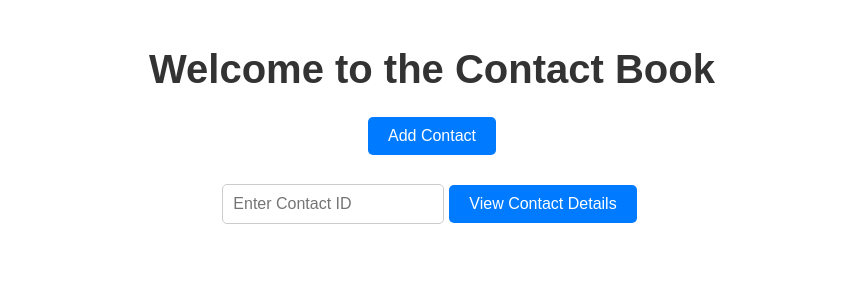
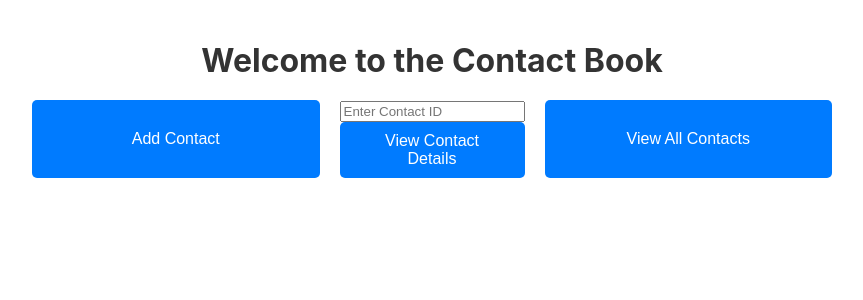
Before and after one commit to sudhanshu2070/react-phonebook, a React (Create React App) app: page / in a window 1280 px wide. Shown: the top 300 px of the page, without its empty margins (208-1071 px from the left). Built offline with nearby package versions, Linux system fonts and the light colour scheme.

Commit message:
Connecting to Mongo DB

```diff
--- a/src/App.tsx
+++ b/src/App.tsx
@@ -10,7 +10,7 @@ const App: React.FC = () => {
   return (
     <Router>
       <Routes>
-        <Route path="/" element={<Home />} />
+        <Route path="/" element={<Home/>} />
         <Route path="/add-contact" element={<AddContact />} />
         <Route path="/contact/:id" element={<ContactDetails contacts={contacts} />} />
         <Route path="/contact" element={<ContactDetails contacts={contacts} />} /> {/* Handle the case with no ID */}
--- /dev/null
+++ b/src/components/AddContact/AddContact.css
@@ -0,0 +1,61 @@
+/* AddContact.css */
+.add-contact-container {
+  background-color: #f9f9f9;
+  padding: 20px;
+  border-radius: 10px;
+  max-width: 500px;
+  margin: 40px auto;
+  box-shadow: 0 4px 10px rgba(0, 0, 0, 0.1);
+}
+
+h1 {
+  font-size: 2em;
+  margin-bottom: 20px;
+  color: #333;
+  text-align: center;
+}
+
+.input-group {
+  margin-bottom: 15px;
+  display: flex;
+  flex-direction: column;
+}
+
+.input-group label {
+  margin-bottom: 5px;
+  font-weight: bold;
+  color: #555;
+}
+
+.input-group input {
+  padding: 10px;
+  font-size: 1em;
+  border-radius: 5px;
+  border: 1px solid #ccc;
+  transition: border-color 0.3s ease;
+}
+
+.input-group input:focus {
+  border-color: #007bff;
+  outline: none;
+}
+
+button {
+  padding: 12px 20px;
+  font-size: 1em;
+  color: white;
+  background-color: #28a745;
+  border: none;
+  border-radius: 5px;
+  cursor: pointer;
+  width: 100%;
+  transition: background-color 0.3s ease;
+}
+
+button:hover {
+  background-color: #218838;
+}
+
+button:active {
+  background-color: #1e7e34;
+}
--- a/src/components/AddContact/AddContact.tsx
+++ b/src/components/AddContact/AddContact.tsx
@@ -1,10 +1,70 @@
-import React from 'react';
+import React, { useState } from 'react';
+import axios from 'axios';
+import { useNavigate } from 'react-router-dom';
+import './AddContact.css'; // Import the cool CSS
 
 const AddContact: React.FC = () => {
+  const [formData, setFormData] = useState({
+    name: '',
+    phone: '',
+    email: '',
+    address: '',
+    jobTitle: '',
+    company: '',
+    dob: ''
+  });
+
+  const navigate = useNavigate();
+
+  const handleChange = (e: React.ChangeEvent<HTMLInputElement>) => {
+    setFormData({
+      ...formData,
+      [e.target.name]: e.target.value
+    });
+  };
+
+  const handleSubmit = () => {
+    axios.post('http://localhost:5000/api/contacts', formData)
+      .then(() => {
+        navigate('/');
+      })
+      .catch(error => {
+        console.error("There was an error adding the contact!", error);
+      });
+  };
+
   return (
-    <div>
-      <h2>Add a New Contact</h2>
-      {/* Form to add a contact will go here */}
+    <div className="add-contact-container">
+      <h1>Add Contact</h1>
+      <div className="input-group">
+        <label htmlFor="name">Name</label>
+        <input type="text" name="name" value={formData.name} onChange={handleChange} placeholder="Name" />
+      </div>
+      <div className="input-group">
+        <label htmlFor="phone">Phone</label>
+        <input type="text" name="phone" value={formData.phone} onChange={handleChange} placeholder="Phone" />
+      </div>
+      <div className="input-group">
+        <label htmlFor="email">Email</label>
+        <input type="email" name="email" value={formData.email} onChange={handleChange} placeholder="Email" />
+      </div>
+      <div className="input-group">
+        <label htmlFor="address">Address</label>
+        <input type="text" name="address" value={formData.address} onChange={handleChange} placeholder="Address" />
+      </div>
+      <div className="input-group">
+        <label htmlFor="jobTitle">Job Title</label>
+        <input type="text" name="jobTitle" value={formData.jobTitle} onChange={handleChange} placeholder="Job Title" />
+      </div>
+      <div className="input-group">
+        <label htmlFor="company">Company</label>
+        <input type="text" name="company" value={formData.company} onChange={handleChange} placeholder="Company" />
+      </div>
+      <div className="input-group">
+        <label htmlFor="dob">Date of Birth</label>
+        <input type="date" name="dob" value={formData.dob} onChange={handleChange} placeholder="Date of Birth" />
+      </div>
+      <button onClick={handleSubmit}>Add Contact</button>
     </div>
   );
 };
--- a/src/components/ContactDetail/ContactDetails.tsx
+++ b/src/components/ContactDetail/ContactDetails.tsx
@@ -1,6 +1,5 @@
 import React from 'react';
 import { useParams } from 'react-router-dom';
-//import contacts from '../contact-detail'; // Adjust the path as needed
 import './ContactDetails.css'; // Import the CSS file
 
 interface Contact {
--- a/src/components/Home/Home.css
+++ b/src/components/Home/Home.css
@@ -1,45 +1,32 @@
-/* Home.css */
-
-/* Styles for the main container */
-.container {
+.home-container {
+  padding: 20px;
+  max-width: 800px;
+  margin: auto;
   text-align: center;
-    padding: 20px;
 }
 
-  /* Styles for the heading */
-  .heading {
-    font-size: 2.5em;
+h1 {
+  font-size: 2em;
   margin-bottom: 20px;
   color: #333;
-    font-family: 'Arial', sans-serif;
 }
 
-  /* Styles for buttons */
-  .button {
+.button-container {
+  display: flex;
+  justify-content: center;
+  gap: 20px;
+}
+
+.home-btn {
+  padding: 10px 20px;
   background-color: #007bff;
   color: white;
   border: none;
   border-radius: 5px;
-    padding: 10px 20px;
-    margin: 5px;
   cursor: pointer;
   font-size: 1em;
 }
 
-  .button:hover {
+.home-btn:hover {
   background-color: #0056b3;
 }
-
-  /* Styles for the input field */
-  .input-field {
-    padding: 10px;
-    border: 1px solid #ccc;
-    border-radius: 5px;
-    font-size: 1em;
-    width: 200px;
-  }
-
-  /* Container for input and buttons */
-  .input-container {
-    margin-top: 20px;
-  }
--- a/src/components/Home/Home.tsx
+++ b/src/components/Home/Home.tsx
@@ -4,23 +4,46 @@ import './Home.css'; // Import the CSS file
 
 const Home: React.FC = () => {
   const navigate = useNavigate();
-  const [contactId, setContactId] = useState<string>(''); // Default to '' to display all contacts initially
+  const [contactId, setContactId] = useState<string>(''); // State to hold the entered contact ID
+
+  const handleAddContact = () => {
+    navigate('/add-contact');
+  };
+
+  const handleViewContacts = () => {
+    navigate('/contact/'); // Navigates to the page displaying all contacts
+  };
+
+  const handleViewContactDetails = () => {
+    if (contactId.trim()) {
+      navigate(`/contact/${contactId}`); // Navigates to the specific contact details
+    } else {
+      navigate('/contact/');
+    }
+  };
 
   return (
-    <div className="container">
-      <h1 className="heading">Welcome to the Contact Book</h1>
-      <div>
-        <button className="button" onClick={() => navigate('/add-contact')}>Add Contact</button>
-        <div className="input-container">
+    <div className="home-container">
+      <h1>Welcome to the Contact Book</h1>
+      <div className="button-container">
+        <button className="home-btn" onClick={handleAddContact}>
+          Add Contact
+        </button>
+        <div className="view-contact-section">
           <input
-            className="input-field"
             type="number"
             value={contactId}
             onChange={(e) => setContactId(e.target.value)}
             placeholder="Enter Contact ID"
+            className="contact-id-input"
           />
-          <button className="button" onClick={() => navigate(`/contact/${contactId}`)}>View Contact Details</button>
+          <button className="home-btn" onClick={handleViewContactDetails}>
+            View Contact Details
+          </button>
         </div>
+        <button className="home-btn" onClick={handleViewContacts}>
+          View All Contacts
+        </button>
       </div>
     </div>
   );
```
Also changed, not shown: package.json (+15 -3 lines), server.js (added, +60 -0 lines), src/types/Contact.ts (added, +11 -0 lines), 1 other file (tests, documents, lock files or other folders). Lines whose indentation alone changed are shown as unchanged.
